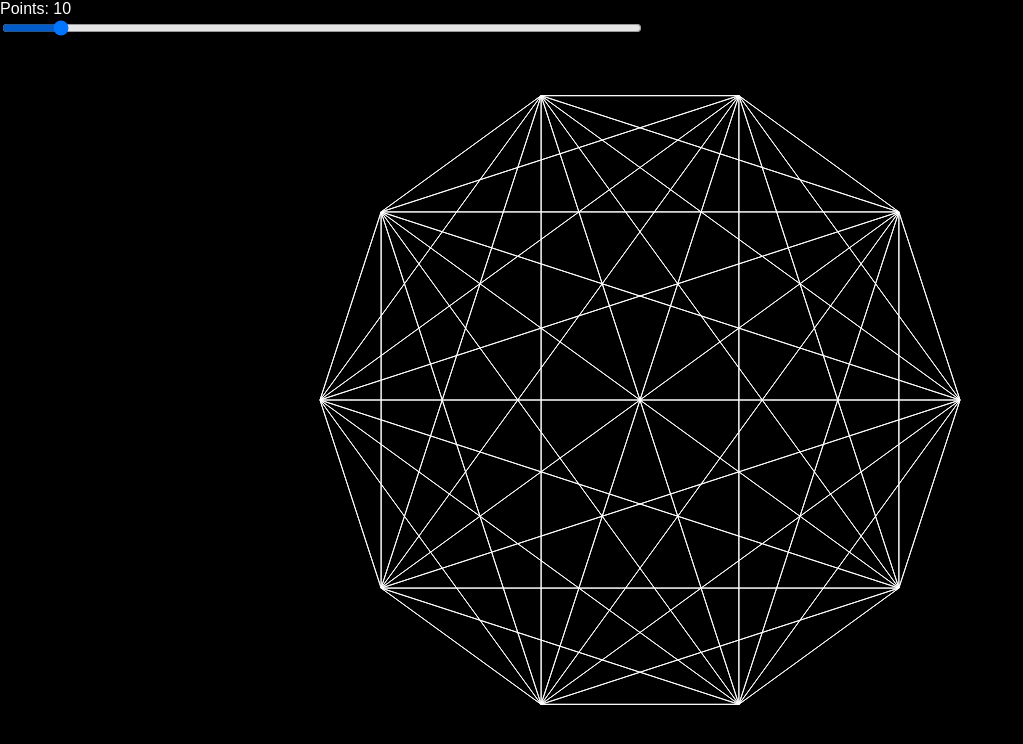
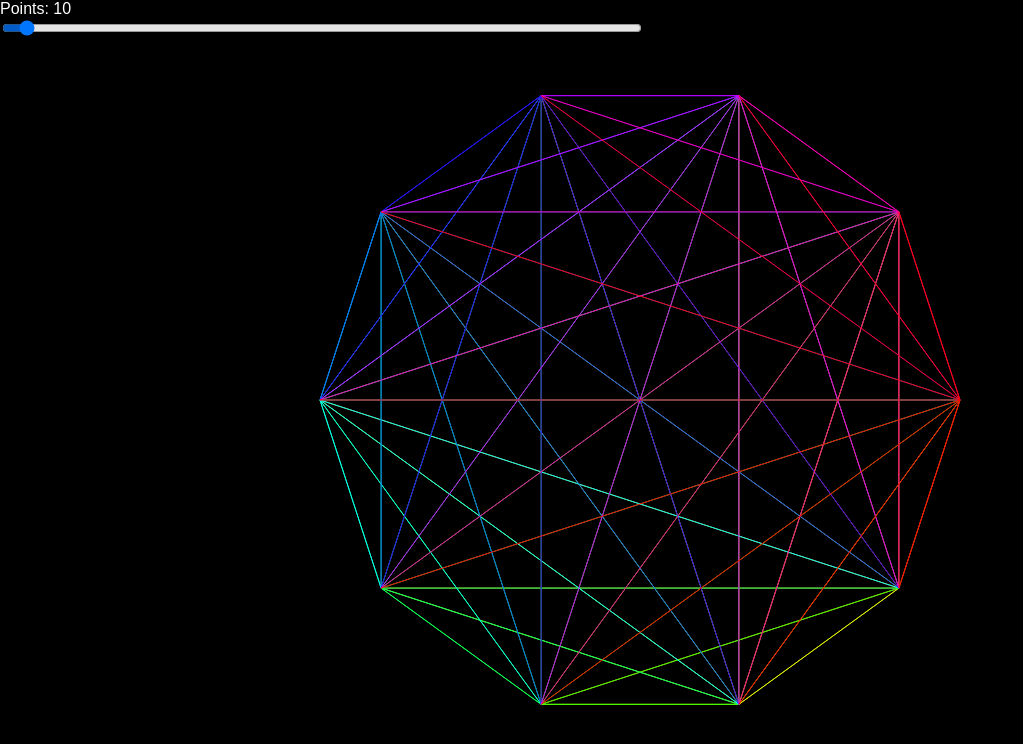
Before and after one commit to developenguin/lines, a plain HTML site: page index.html in a window 1280 px wide. Shown: the whole page, without its empty margins (0-1023 px from the left). Drawn offline with Linux system fonts and the light colour scheme.

Commit message:
Implement some basic coloring

```diff
--- a/index.html
+++ b/index.html
@@ -10,7 +10,7 @@
   <canvas id="app"></canvas>
   <div id="controls">
     <label for="points">Points: <span id="points-label"></span></label>
-    <input id="points" type="range" min="2" max="100" value="10" />
+    <input id="points" type="range" min="2" max="300" value="10" />
   </div>
   <script src="./index.js" type="text/javascript"></script>
 </body>
--- a/index.js
+++ b/index.js
@@ -62,15 +62,23 @@ function getCanvasCenter() {
 
 function connectAllPoints(points) {
 
-  ctx.strokeStyle = 'white';
+  const colors = getColorsForN(points.length);
+  ctx.strokeStyle = `rgba(255, 255, 255, ${1/(points.length/10)})`;
 
-  points.forEach(point => {
 
-    points.forEach(otherPoint => {
+
+  points.forEach((point, idx) => {
+
+    const color = colors[idx % colors.length];
+    ctx.strokeStyle = `hsla(${color.h}, ${color.s * 100}%, ${color.l * 100}%)`;
+
+    points.forEach((otherPoint, otherIdx) => {
+
       ctx.beginPath();
       ctx.moveTo(point.x, point.y);
       ctx.lineTo(otherPoint.x, otherPoint.y);
       ctx.stroke();
+
     });
 
   });
@@ -81,15 +89,13 @@ function getPointsForN(n) {
 
   const points = [],
         center = getCanvasCenter(),
-        segmentAngle = 2 * Math.PI / n,
-        circleRadius = canvas.width > canvas.height
-          ? canvas.height / 2.5
-          : canvas.width / 2.5;
+        segmentAngleRadian = 2 * Math.PI / n,
+        circleRadius = getCircleRadius();
 
   for (let i = 1; i <= n; i++) {
     points.push({
-      x: center.x + circleRadius * Math.cos(i * segmentAngle),
-      y: center.y + circleRadius * Math.sin(i * segmentAngle)
+      x: center.x + circleRadius * Math.cos(i * segmentAngleRadian),
+      y: center.y + circleRadius * Math.sin(i * segmentAngleRadian)
     });
   }
 
@@ -97,4 +103,27 @@ function getPointsForN(n) {
 
 }
 
+function getColorsForN(n) {
+
+  const segmentAngleDegrees = 2 * Math.PI / n * 180 / Math.PI,
+        colors = [];
+
+  for (let i = 1; i <= n; i++) {
+    colors.push({
+      h: i * segmentAngleDegrees,
+      s: 100 / i,
+      l: 0.5
+    });
+  }
+
+  return colors;
+
+}
+
+function getCircleRadius() {
+  return canvas.width > canvas.height
+    ? canvas.height / 2.5
+    : canvas.width / 2.5;
+}
+
 window.onload = () => init();
```
